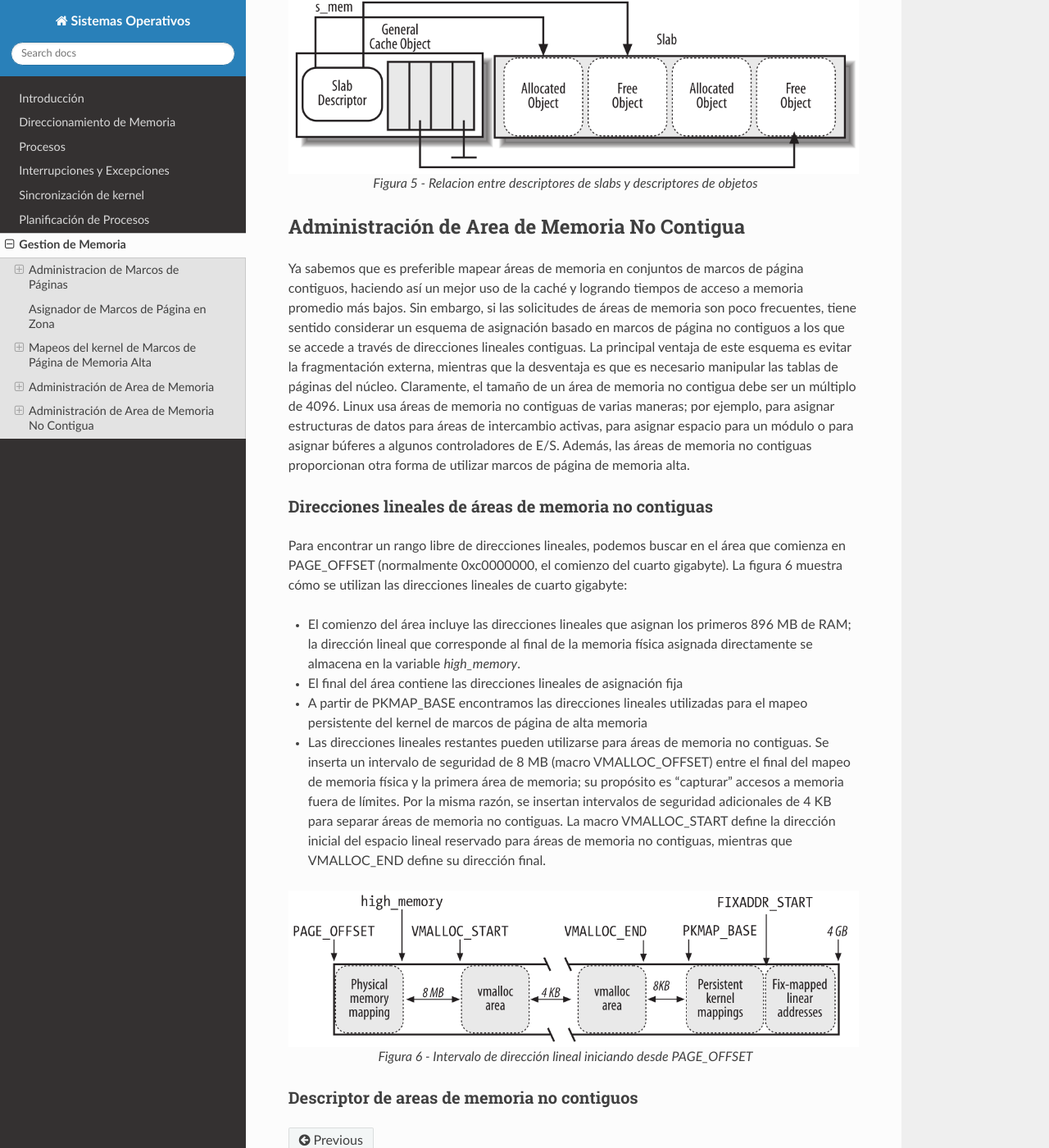
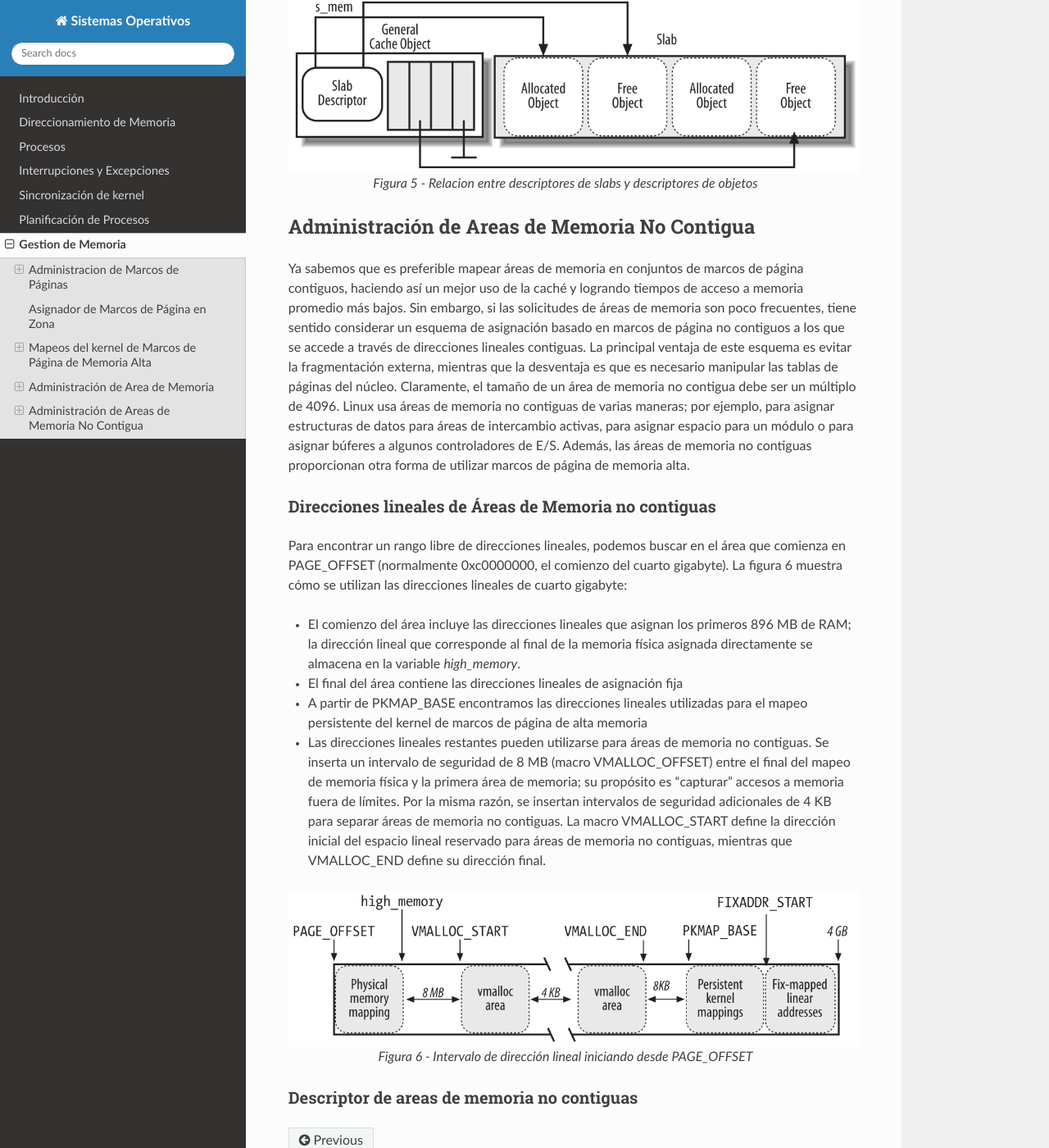
Before and after one commit to educonstantin/so, a Sphinx documentation site: the page built from docs/source/memoria-administracion.rst, in a window 1280 px wide and 1400 px high, scrolled down 17396 px. Shown: the whole window at 82% size. Built offline with Sphinx 7.4.7 and the Read the Docs theme 3.1.0, drawn with Linux system fonts in a browser that asks for light colours.

Commit message:
Update memoria-administracion.rst

```diff
--- a/docs/source/memoria-administracion.rst
+++ b/docs/source/memoria-administracion.rst
@@ -431,11 +431,11 @@ Cada objeto tiene un descriptor corto de tipo *kmem_bufctl_t*. Los descriptores
 
     Figura 5 - Relacion entre descriptores de slabs y descriptores de objetos
 
-Administración de Area de Memoria No Contigua
+Administración de Areas de Memoria No Contigua
 ---------------------------------------------
 Ya sabemos que es preferible mapear áreas de memoria en conjuntos de marcos de página contiguos, haciendo así un mejor uso de la caché y logrando tiempos de acceso a memoria promedio más bajos. Sin embargo, si las solicitudes de áreas de memoria son poco frecuentes, tiene sentido considerar un esquema de asignación basado en marcos de página no contiguos a los que se accede a través de direcciones lineales contiguas. La principal ventaja de este esquema es evitar la fragmentación externa, mientras que la desventaja es que es necesario manipular las tablas de páginas del núcleo. Claramente, el tamaño de un área de memoria no contigua debe ser un múltiplo de 4096. Linux usa áreas de memoria no contiguas de varias maneras; por ejemplo, para asignar estructuras de datos para áreas de intercambio activas, para asignar espacio para un módulo o para asignar búferes a algunos controladores de E/S. Además, las áreas de memoria no contiguas proporcionan otra forma de utilizar marcos de página de memoria alta.
 
-Direcciones lineales de áreas de memoria no contiguas
+Direcciones lineales de Áreas de Memoria no contiguas
 *****************************************************
 Para encontrar un rango libre de direcciones lineales, podemos buscar en el área que comienza en PAGE_OFFSET (normalmente 0xc0000000, el comienzo del cuarto gigabyte). La figura 6 muestra cómo se utilizan las direcciones lineales de cuarto gigabyte:
 
@@ -450,5 +450,5 @@ Para encontrar un rango libre de direcciones lineales, podemos buscar en el áre
 
     Figura 6 - Intervalo de dirección lineal iniciando desde PAGE_OFFSET
 
-Descriptor de areas de memoria no contiguos
+Descriptor de areas de memoria no contiguas
 *******************************************
```
